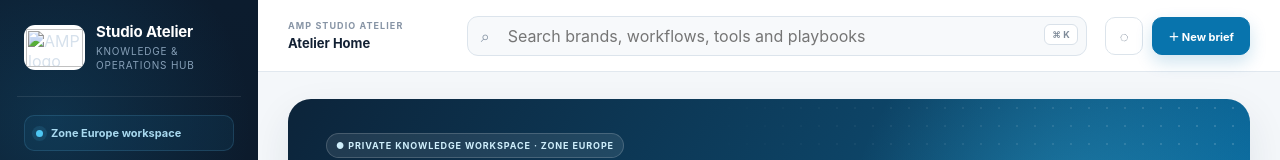
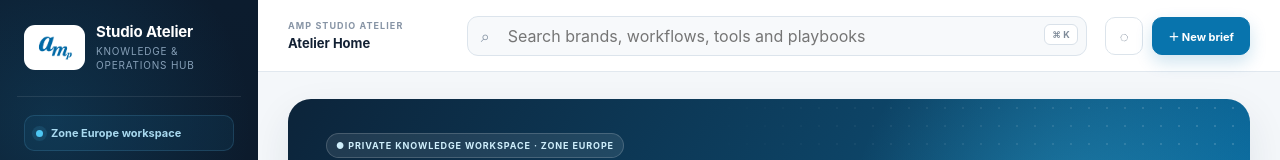
Before and after one commit to rporga/AMPAtelier, a plain HTML site: page index.html in a window 1280 px wide. Shown: the top 160 px of the page. Drawn offline with Linux system fonts and the light colour scheme.

Commit message:
Update index.html

```diff
--- a/index.html
+++ b/index.html
@@ -2493,7 +2493,7 @@
         <aside class="sidebar">
             <div class="brand-lockup">
                 <div class="logo-frame">
-                    <img id="amp-logo-image" data-src="https://rporga.github.io/AMPAtelier/assets/AMP_Blue.png" alt="AMP logo" width="57" height="38">
+                    <img id="amp-logo-image" src="https://rporga.github.io/AMPAtelier/assets/AMP_Blue.png" alt="AMP logo" width="57" height="38">
                 </div>
                 <div>
                     <div class="brand-name">Studio Atelier</div>
```
